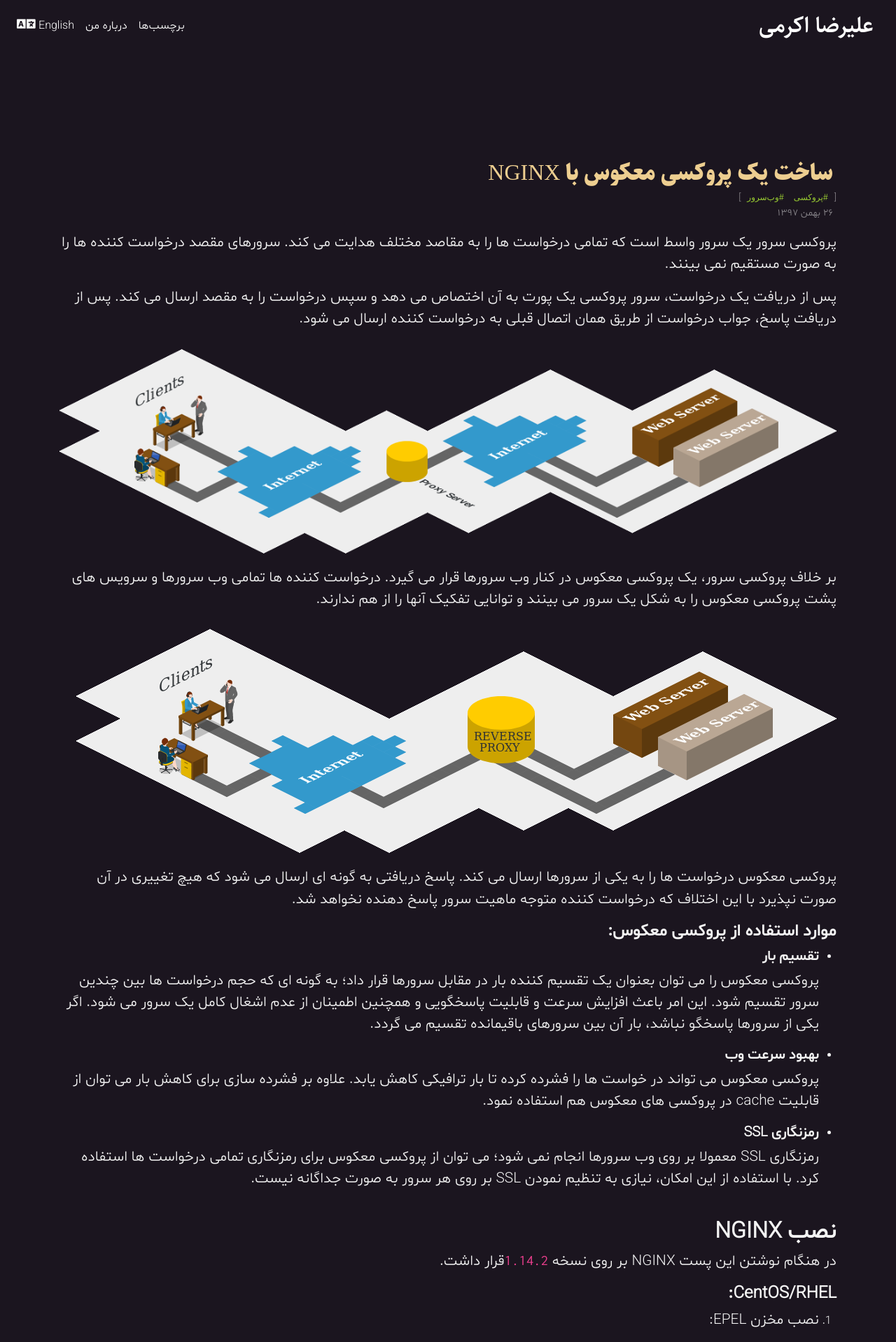
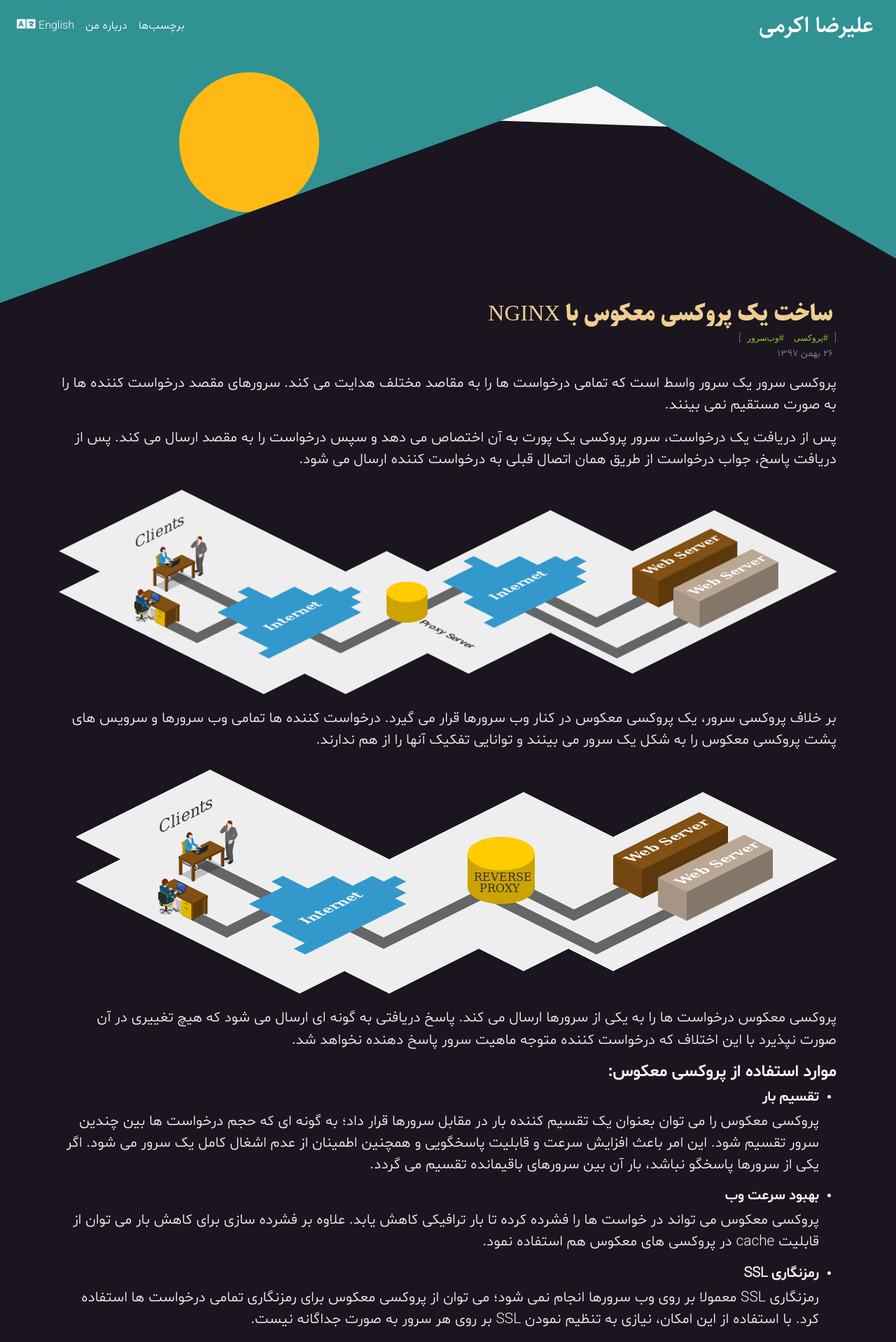
Before and after one commit to akrami/akrami.github.io, a Jekyll site: the page built from _posts/2019-02-15-ساخت-پروکسی-معکوس-با-nginx.html, in a window 1280 px wide. Shown: the top 1918 px of the page at 70% size. Built offline with Jekyll 4.4.1, drawn with Linux system fonts in a browser that asks for light colours; nearby versions of some CDN libraries; some web fonts are replaced; comment, search, counter and statistics services are not loaded.

Commit message:
header changed

```diff
--- a/_layouts/persian_layout.html
+++ b/_layouts/persian_layout.html
@@ -35,7 +35,7 @@
 </head>
 
 <body>
-  <nav class="navbar navbar-expand-lg" id="main-menu{% if page.layout == "post_fa" %}-post{% endif %}">
+  <nav class="navbar navbar-expand-lg" id="main-menu">
     <a class="navbar-brand" href="/">{{ site.title }}</a>
     <button class="navbar-toggler" type="button" data-toggle="collapse" data-target="#navbarSupportedContent"
       aria-controls="navbarSupportedContent" aria-expanded="false" aria-label="Toggle navigation">
@@ -55,9 +55,15 @@
       </ul>
     </div>
   </nav>
-  {% if page.layout != "post_fa" %}
-  <img src="/assets/img/header3.png" alt="" class="img-fluid">
-  {% endif %}
+  <div class="background">
+    <div class="background-shapes">
+      <div class="background-shape1"></div>
+      <div class="background-shape2">
+        <div class="background-sun"></div>
+      </div>
+      <div class="background-snow"></div>
+    </div>
+  </div>
   <div id="content" class="container">
     {{ content }}
   </div>
@@ -70,6 +76,7 @@
   </div>
   <script src="/assets/js/jquery-3.3.1.min.js" charset="utf-8"></script>
   <script src="/assets/js/bootstrap.min.js" charset="utf-8"></script>
+  <script src="/assets/js/scripts.js" charset="utf-8"></script>
 </body>
 
 </html>
--- a/assets/css/persian.css
+++ b/assets/css/persian.css
@@ -21,6 +21,66 @@
 
 .sahel {
   font-family: 'Sahel'
+}
+
+.background {
+  position: relative;
+  height: 400px;
+  z-index: -5;
+}
+
+.background-shapes {
+  position: absolute;
+  top: 0;
+  left: 0;
+  right: 0;
+  height: 400px;
+}
+
+.background-shape1 {
+  position: absolute;
+  top: -600px;
+  left: 0;
+  right: 0;
+  height: 600px;
+  background-color: #309292;
+  transform: skewY(30deg);
+  z-index: -3;
+}
+
+.background-shape2 {
+  position: absolute;
+  top: -400px;
+  left: 0;
+  right: 0;
+  height: 600px;
+  background-color: #309292;
+  transform: skewY(-20deg);
+  z-index: -3;
+  overflow: hidden;
+}
+
+.background-snow {
+    position: absolute;
+    top: 0;
+    left: 0;
+    right: 0;
+    height: 170px;
+    background-color: whitesmoke;
+    transform: skewY(2deg);
+    z-index: -4;
+}
+
+.background-sun {
+  position: absolute;
+  top: 400px;
+  left: 20%;
+  width: 200px;
+  height: 200px;
+  background-color: #FFB914;
+  border-radius: 50%;
+  transform: skewY(20deg);
+  z-index: -3;
 }
 
 #main-menu {
@@ -50,14 +110,7 @@
   direction: rtl;
   text-align: right;
   min-height: 100%;
-}
-
-#content-post {
-  margin-top: 75px;
-}
-
-#content > .post {
-  margin-top: 150px;
+  position: relative;
 }
 
 .post {
@@ -252,10 +305,6 @@
   color: #EDBE5F;
 }
 
-.nav-link {
-  text-align: right;
-}
-
 .post-tag {
   font-family: monospace;
   font-size: 12px;
--- /dev/null
+++ b/assets/js/scripts.js
@@ -0,0 +1,3 @@
+window.onscroll = function scrollSun() {
+    $('.background-sun').css('top', (400+this.scrollY/2)+'px');
+}
```
Also changed, not shown: _layouts/english_layout.html (+11 -4 lines), assets/css/english.css (+61 -8 lines), 1 other file.
